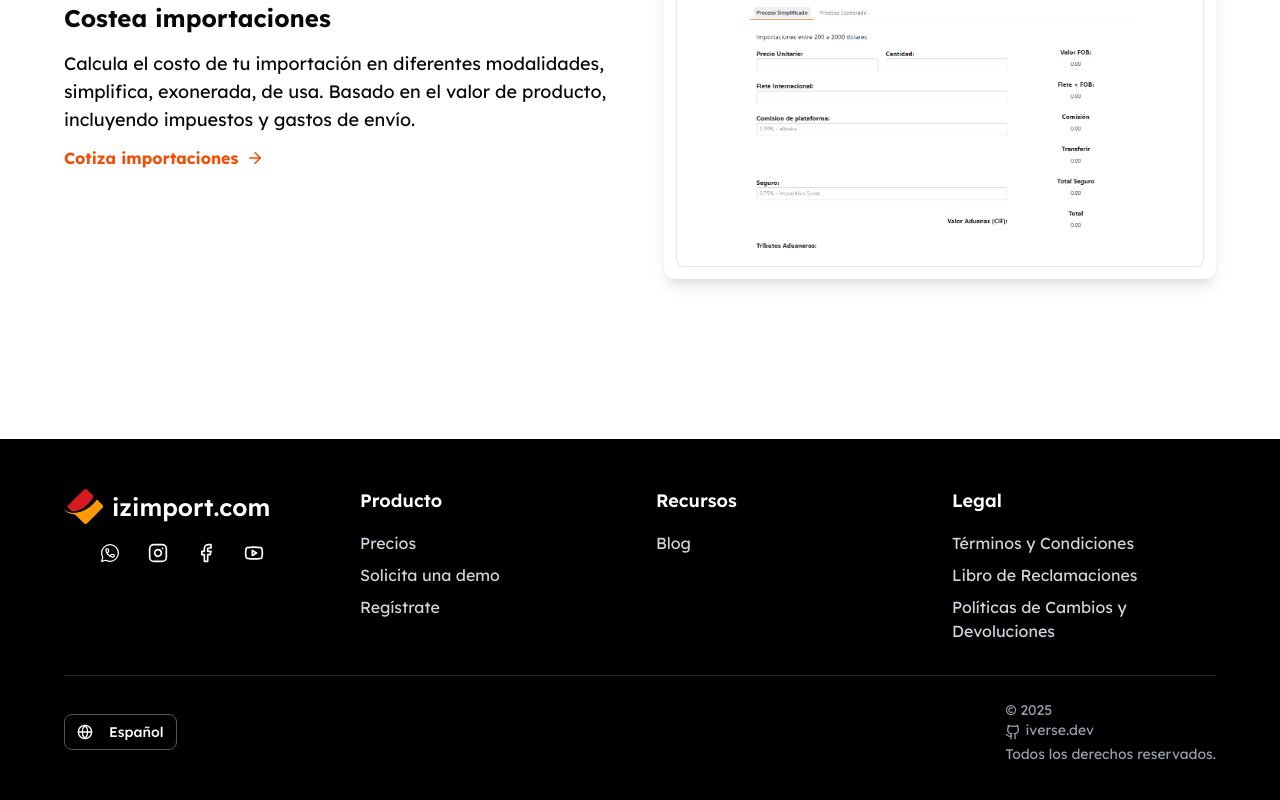
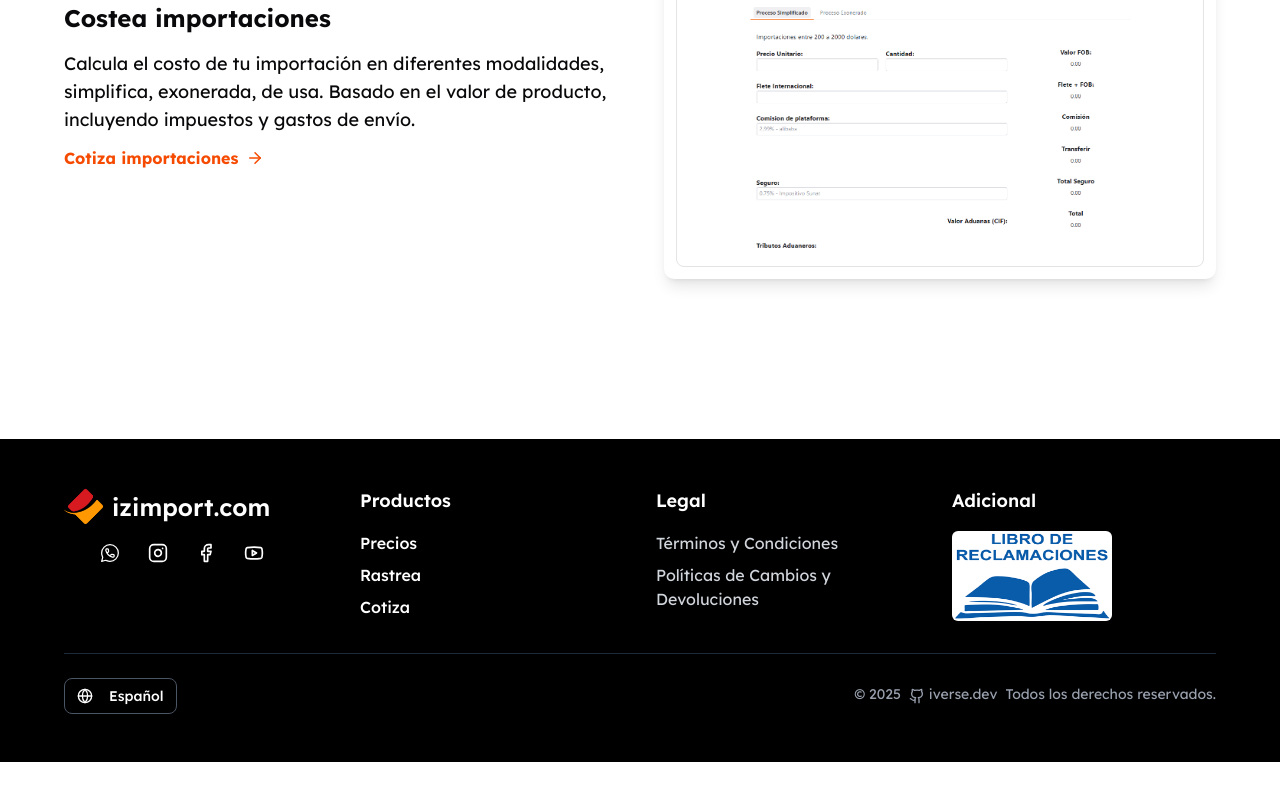
Before and after one commit to ivanmayta/izimport.com, a Next.js app: page /home in a window 1280 px wide. Shown: the part 2877-3677 px from the top of the page. After the commit the page ends 3639 px from the top, so only its background shows below. Built offline with nearby package versions, Linux system fonts and the light colour scheme; no server answers.

Commit message:
refactor: update footer component with new product links, improved styling, and restructured legal section for better organization

```diff
--- a/src/app/home/_components/footer.tsx
+++ b/src/app/home/_components/footer.tsx
@@ -64,54 +64,39 @@ function Footer() {
                         {/* Producto column */}
                         <div>
                             <h3 className="font-semibold text-lg mb-4">
-                                Producto
+                                Productos
                             </h3>
                             <ul className="space-y-2">
                                 <li>
                                     <a
                                         href="#"
-                                        className="text-gray-300 hover:text-white transition-colors"
+                                        className="hover:border-b-2 hover:border-white py-2 font-medium text-white"
                                     >
                                         Precios
                                     </a>
                                 </li>
                                 <li>
-                                    <a
-                                        href="#"
-                                        className="text-gray-300 hover:text-white transition-colors"
+                                    <Link
+                                        className="hover:border-b-2 hover:border-white py-2 font-medium text-white"
+                                        href="https://track.izimport.com"
+                                        target="_blank"
                                     >
-                                        Solicita una demo
-                                    </a>
+                                        Rastrea
+                                    </Link>
                                 </li>
                                 <li>
-                                    <a
-                                        href="#"
-                                        className="text-gray-300 hover:text-white transition-colors"
+                                    <Link
+                                        className="hover:border-b-2 hover:border-white py-2 font-medium text-white"
+                                        href="https://quotes.izimport.com"
+                                        target="_blank"
                                     >
-                                        Regístrate
-                                    </a>
+                                        Cotiza
+                                    </Link>
                                 </li>
                             </ul>
                         </div>
 
                         {/* Recursos column */}
-                        <div>
-                            <h3 className="font-semibold text-lg mb-4">
-                                Recursos
-                            </h3>
-                            <ul className="space-y-2">
-                                <li>
-                                    <a
-                                        href="#"
-                                        className="text-gray-300 hover:text-white transition-colors"
-                                    >
-                                        Blog
-                                    </a>
-                                </li>
-                            </ul>
-                        </div>
-
-                        {/* Legal column */}
                         <div>
                             <h3 className="font-semibold text-lg mb-4">
                                 Legal
@@ -126,16 +111,7 @@ function Footer() {
                                         Términos y Condiciones
                                     </a>
                                 </li>
-                                <li>
-                                    <a
-                                        href={`${appUrl}/libro-de-reclamaciones`}
-                                        target="_blank"
-                                        rel="noopener noreferrer"
-                                        className="text-gray-300 hover:text-white transition-colors"
-                                    >
-                                        Libro de Reclamaciones
-                                    </a>
-                                </li>
+
                                 <li>
                                     <a
                                         href={`${appUrl}/politicas-de-cambios-devoluciones`}
@@ -144,6 +120,29 @@ function Footer() {
                                         className="text-gray-300 hover:text-white transition-colors"
                                     >
                                         Políticas de Cambios y Devoluciones
+                                    </a>
+                                </li>
+                            </ul>
+                        </div>
+
+                        {/* Legal column */}
+                        <div>
+                            <h3 className="font-semibold text-lg mb-4">
+                                Adicional
+                            </h3>
+                            <ul className="space-y-2">
+                                <li>
+                                    <a
+                                        href={`${appUrl}/libro-de-reclamaciones`}
+                                        target="_blank"
+                                        rel="noopener noreferrer"
+                                        className="text-gray-300 hover:text-white transition-colors"
+                                    >
+                                        <img
+                                            src="/images/libro-de-reclamaciones.png"
+                                            alt="Libro de Reclamaciones"
+                                            className="w-40  aspect-video rounded-sm"
+                                        />
                                     </a>
                                 </li>
                             </ul>
@@ -161,7 +160,7 @@ function Footer() {
                         </Button>
 
                         {/* Copyright */}
-                        <p className="text-gray-400 text-sm">
+                        <p className="flex text-gray-400 text-sm gap-2">
                             © 2025
                             <Link
                                 href="https://iverse.dev"
@@ -171,7 +170,7 @@ function Footer() {
                             >
                                 <Github className="w-4" />
                                 iverse.dev
-                            </Link>{" "}
+                            </Link>
                             Todos los derechos reservados.
                         </p>
                     </div>
```
